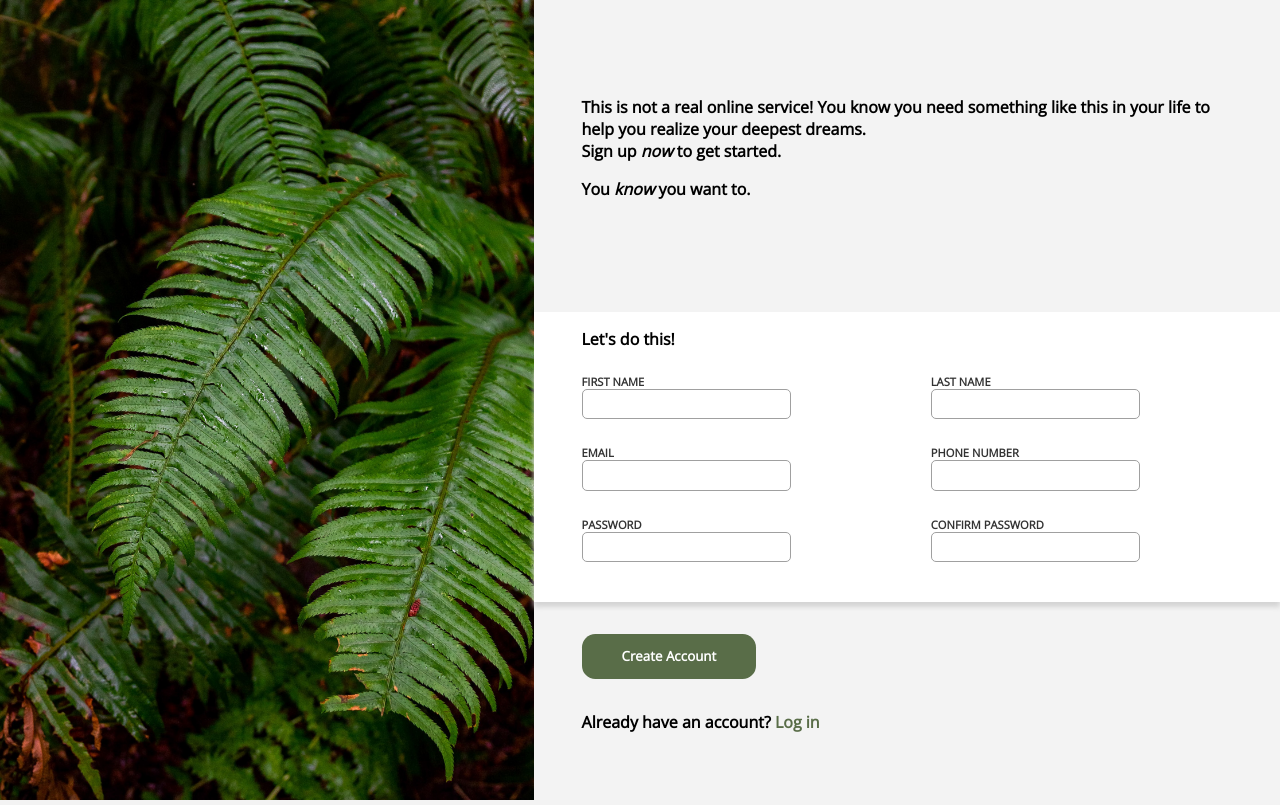
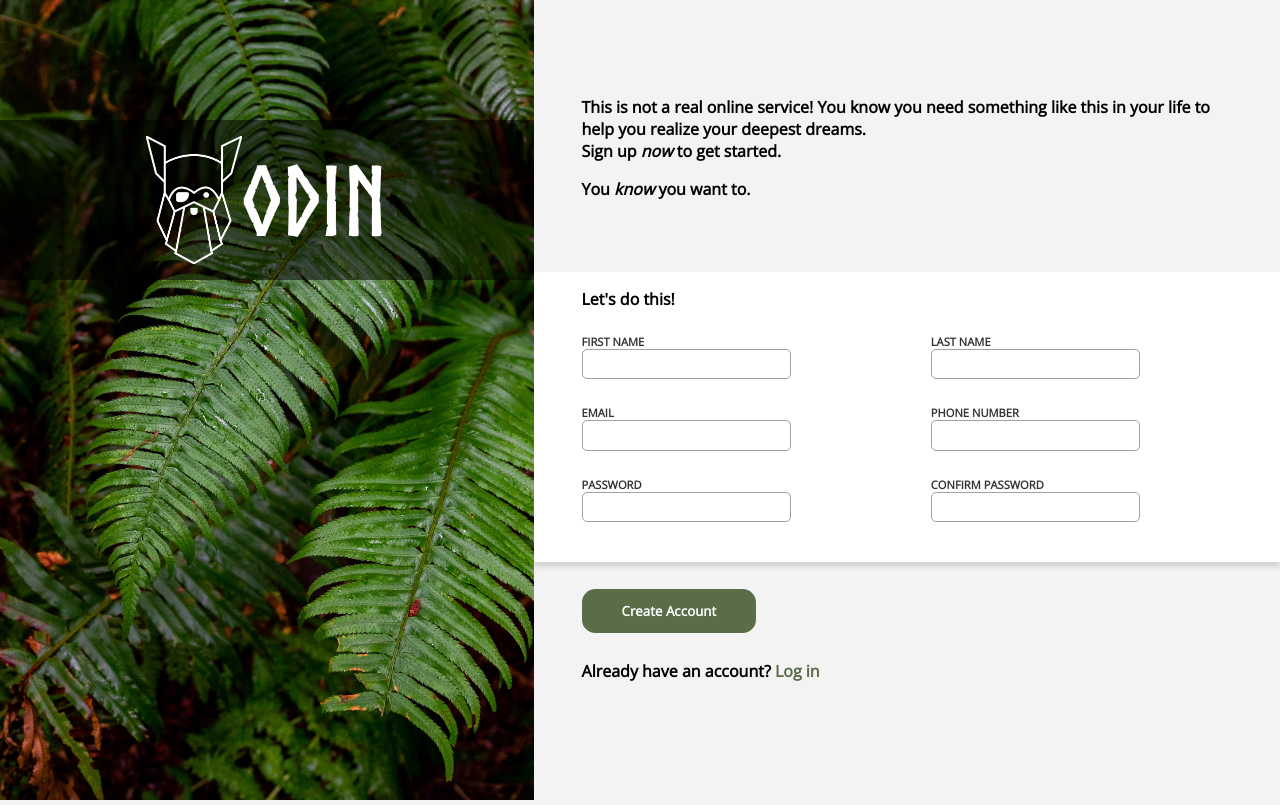
Before and after one commit to gilgameshhhhy/sign-up-form, a plain HTML site: page index.html in a window 1280 px wide. Drawn offline with nearby package versions, Linux system fonts and the light colour scheme.

Commit message:
Finish HTML and CSS

```diff
--- a/index.html
+++ b/index.html
@@ -9,7 +9,11 @@
 </head>
 <body>
   <div class="splash">
-    <img src="./halie-west-25xggax4bSA-unsplash.jpg" alt="Background image">
+    <img src="./Images/halie-west-25xggax4bSA-unsplash.jpg" alt="Background image" class="splash-image">
+    <div class="logo-container">
+      <img src="./Images/odin-lined.png" alt="Odin Logo" class="logo-image">
+      <p class="splash-title">ODIN</p>
+    </div>
   </div>
   <div class="content-container">
     <div class="content">
--- a/styles.css
+++ b/styles.css
@@ -1,4 +1,8 @@
 @import url('https://fonts.googleapis.com/css2?family=Open+Sans&display=swap');
+@font-face {
+  font-family: 'Norse Bold';
+  src: url(./fonts/Norse-Bold.otf);
+}
 
 *,
 *::before,
@@ -13,11 +17,35 @@
   display: flex;
   font-family: "Open Sans";
   background-color: #f3f3f3;
-  overflow: hidden;
 }
 
-img {
+.splash {
+  position: relative;
+}
+
+.splash-image {
   height: 100%;
+}
+
+.logo-container {
+  display: flex;
+  width: 100%;
+  position: absolute;
+  background-color: rgb(0,0,0,50%);
+  top: 15%;
+  justify-content: center;
+  align-items: center;
+  padding: 1em 0;
+}
+
+.logo-image {
+  height: 8em;
+}
+
+.splash-title {
+  color: white;
+  font-family: 'Norse Bold';
+  font-size: 6em;
 }
 
 p {
@@ -32,6 +60,7 @@
   display: flex;
   flex-flow: column;
   margin: 6em 3em 1em;
+  height: 20%;
 }
 
 .last {
@@ -72,13 +101,14 @@
   padding: 0.5em;
 }
 
+input:focus {
+  outline: none;
+  border: 1px blue solid;
+  box-shadow: 0 1px 2px 2px rgb(224, 224, 224);
+}
+
 .button-container {
   padding-left: 3em;
-  margin-top: 2em;
-}
-
-.button-container > p {
-  margin-top: 2em;
 }
 
 button {
@@ -90,6 +120,12 @@
   font-weight: bold;
   color: white;
   cursor: pointer;
+  margin: 2em 0 2em;
+}
+
+button:hover {
+  color: #596D48;
+  background-color: white;
 }
 
 a {
```
Also changed, not shown: Fonts/Norse-Bold.otf (added), Images/halie-west-25xggax4bSA-unsplash.jpg (renamed from halie-west-25xggax4bSA-unsplash.jpg), Images/odin-lined.png (added), script.js (added).
